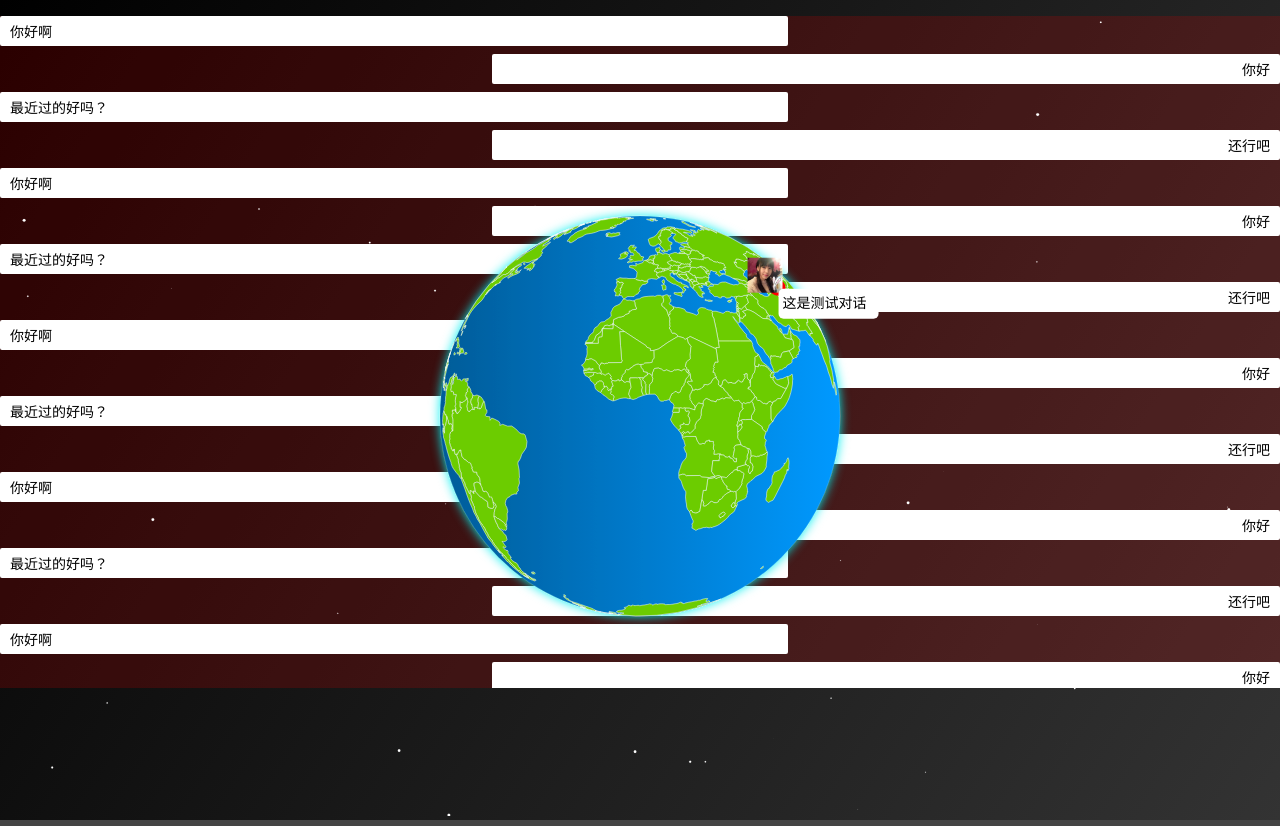
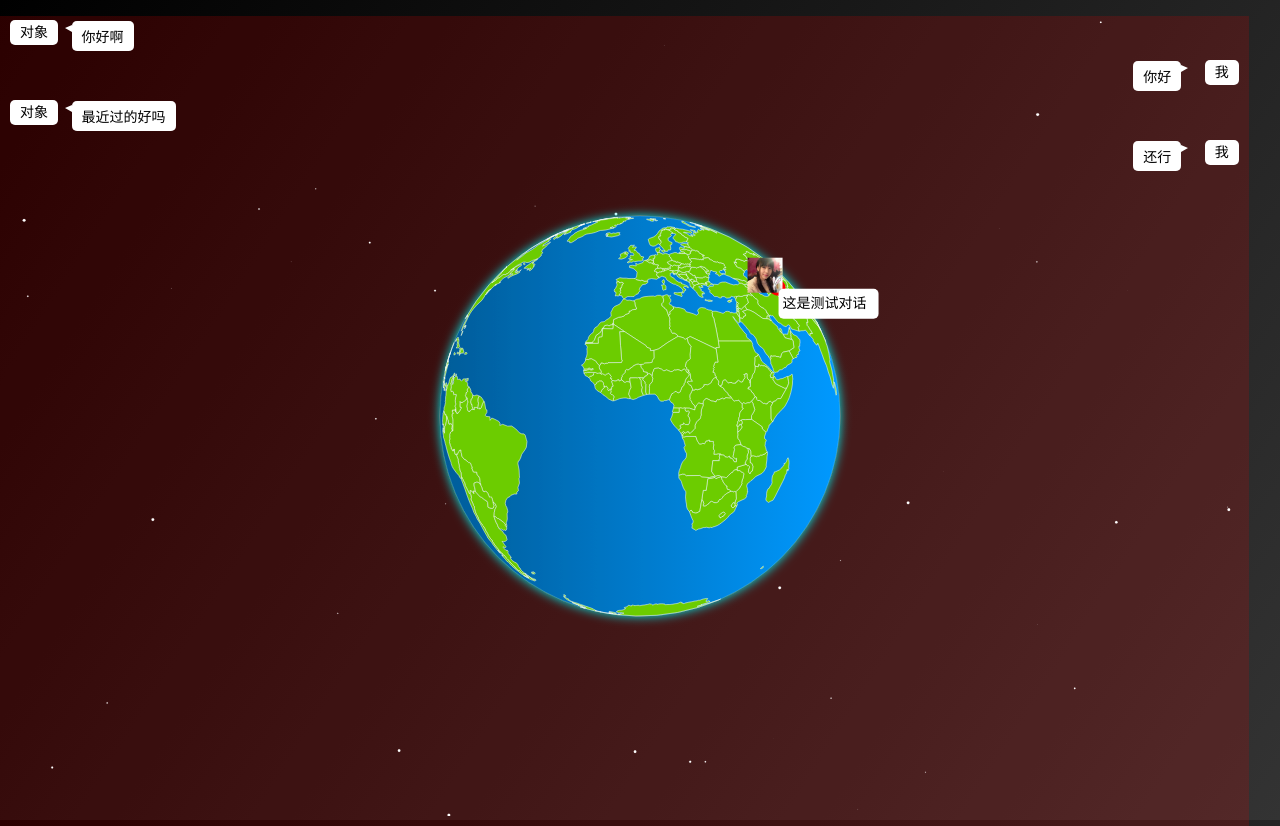
Before and after one commit to yeyuguo/earthChat, a plain HTML site: page index.html in a window 1280 px wide. Drawn offline with Linux system fonts and the light colour scheme.

Commit message:
新的对话窗口

```diff
--- a/index.html
+++ b/index.html
@@ -58,41 +58,30 @@
         </div>
     </div>
     <div id="chatDiv">
-
-        <p class="other">你好啊</p>
-        <p class="myself">你好</p>
-        <p class="other">最近过的好吗？</p>
-        <P class="myself">还行吧</P>
-        <p class="other">你好啊</p>
-        <p class="myself">你好</p>
-        <p class="other">最近过的好吗？</p>
-        <P class="myself">还行吧</P>
-        <p class="other">你好啊</p>
-        <p class="myself">你好</p>
-        <p class="other">最近过的好吗？</p>
-        <P class="myself">还行吧</P>
-        <p class="other">你好啊</p>
-        <p class="myself">你好</p>
-        <p class="other">最近过的好吗？</p>
-        <P class="myself">还行吧</P>
-        <p class="other">你好啊</p>
-        <p class="myself">你好</p>
-        <p class="other">最近过的好吗？</p>
-        <P class="myself">还行吧</P>
-        <p class="other">你好啊</p>
-        <p class="myself">你好</p>
-        <p class="other">最近过的好吗？</p>
-        <P class="myself">还行吧</P>
-        <p class="other">你好啊</p>
-        <p class="myself">你好</p>
-        <p class="other">最近过的好吗？</p>
-        <P class="myself">还行吧</P>
-        <p class="other">你好啊</p>
-        <p class="myself">你好</p>
-        <p class="other">最近过的好吗？</p>
-        <P class="myself">还行吧</P>
-
-
+        <section class='other'>
+            <span>对象</span>
+            <div class="content">
+                你好啊
+            </div>
+        </section>
+        <section class='myself'>
+            <div class="content">
+                你好
+            </div>
+            <span>我</span>
+        </section>
+        <section class='other'>
+            <span>对象</span>
+            <div class="content">
+                最近过的好吗
+            </div>
+        </section>
+        <section class='myself'>
+            <div class="content">
+                还行
+            </div>
+            <span>我</span>
+        </section>
     </div>
     <script src="d3.custom.js"></script>
     <script src="script.js"></script>
--- a/style.less
+++ b/style.less
@@ -154,12 +154,16 @@ li{
 }
 
 #chatDiv{
+    z-index: -3;
+    // position: absolute;
+    // width: 100%;
+    // height: 672px;
     position: absolute;
-    z-index: -1;
-    width: 100%;
-    height: 672px;
+    width: 96%;
+    height: 100%;
     background-color:rgba(212,0,0,0.2);
     overflow: auto;
+    padding:@padCommon;
     & p{
         background: #fff;
         color:#000000;
@@ -171,12 +175,66 @@ li{
         // position: fixed;
         // z-index: 10;
     }
+    .commonStyle{
+        background:fff;
+        color:#000;
+        border-radius: 5px;
+        padding: @padCommon;
+    }
+    & section{
+        clear:both;
+        margin-bottom:10px;
+    }
+    & span{
+        padding: @padCommon;
+        background: #fff;
+        width: 30px;
+        height: 30px;
+        color: #000;
+        .commonStyle;
+    }
+
+    & .content{
+        .commonStyle;
+        max-width: 225px;
+        display: inline-block;
+        position: relative;
+        margin: 0 20px 0 10px;
+        background-color: #fff;
+        box-shadow: inset 0 0 1px #fff;
+        vertical-align: top;
+        word-break: break-all;
+
+    }
     .other{
         text-align: left;
         float: left;
+        .content:before{
+            content: "";
+            position: absolute;
+            left: -7px;
+            top: 4px;
+            width: 0;
+            height: 0;
+            border-top: solid transparent;
+            border-right: 7px solid #fff;
+            border-bottom: 4px solid transparent;
+        }
+
     }
     .myself{
         text-align: right;
         float: right;
+        .content:before{
+            content: "";
+            position: absolute;
+            right: -7px;
+            top: 4px;
+            width: 0;
+            height: 0;
+            border-top: solid transparent;
+            border-left: 7px solid #fff;
+            border-bottom: 4px solid transparent;
+        }
     }
 }
```
Also changed, not shown: style.css.
